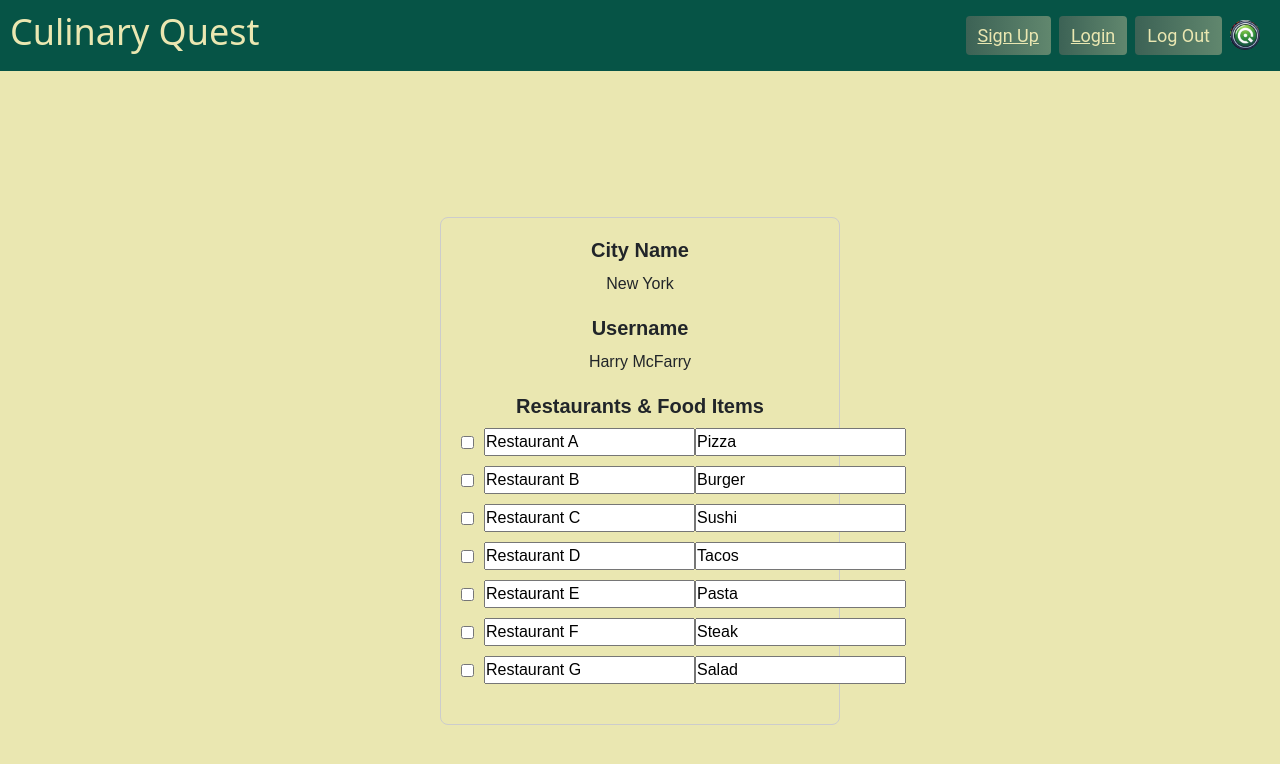
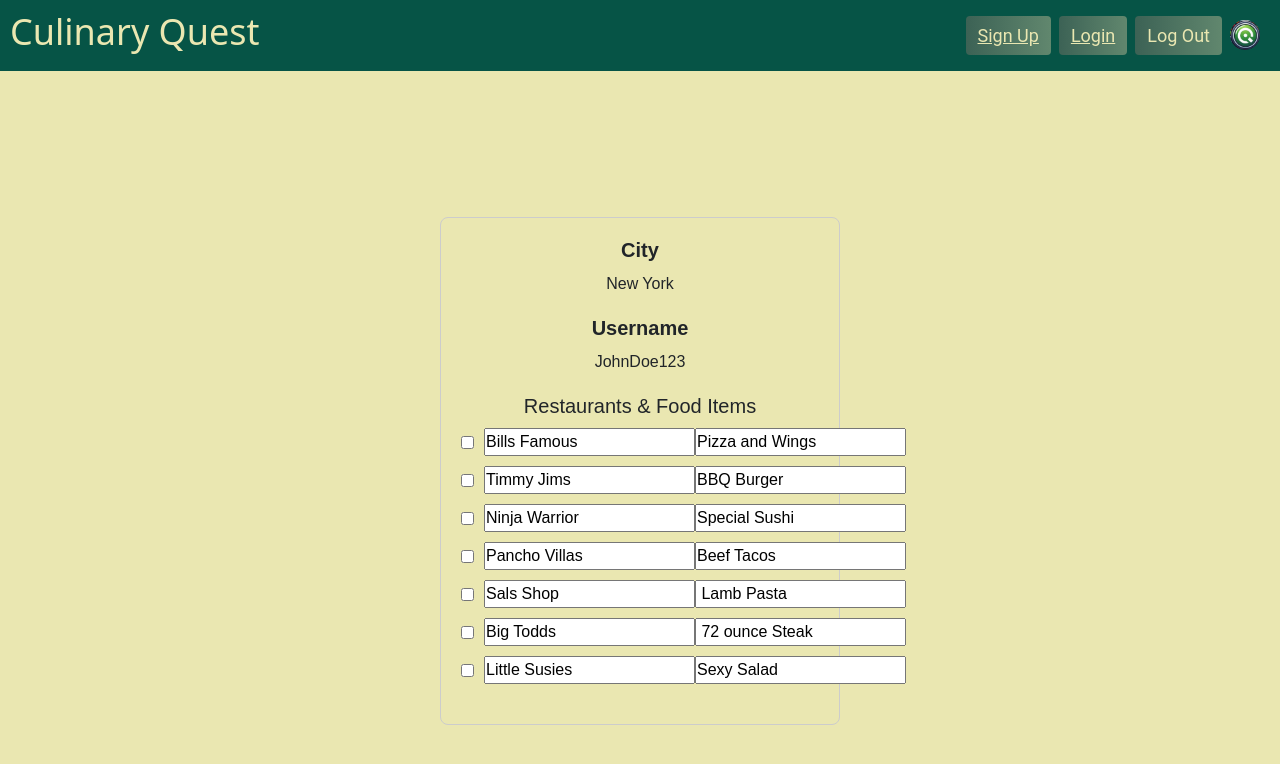
Before and after one commit to Schtitle24/Culinary-Quest, a React (Vite) app in the folder client/: page /SingleQuest in a window 1280 px wide. Shown: the top 764 px of the page. Built offline with nearby package versions, Linux system fonts and the light colour scheme; a web font is replaced by a local one.

Commit message:
single quest card data for showing

```diff
--- a/client/src/pages/SingleQuest.jsx
+++ b/client/src/pages/SingleQuest.jsx
@@ -24,7 +24,7 @@ const SectionTitle = styled.h2`
   font-size: 20px;
   text-align: center;
   margin-bottom: 10px;
-  font-weight: bold;
+  font-weight: ${(props) => (props.bold ? 'bold' : 'normal')}; /* Added font-weight */
 `;
 
 const SubTitle = styled.p`
@@ -48,15 +48,15 @@ const TextInput = styled.input`
 `;
 
 // Component
-const QuestCardList = () => {
+const SingleQuest = () => {
   const [restaurantData, setRestaurantData] = useState([
-    { name: 'Restaurant A', food: 'Pizza', checked: false },
-    { name: 'Restaurant B', food: 'Burger', checked: false },
-    { name: 'Restaurant C', food: 'Sushi', checked: false },
-    { name: 'Restaurant D', food: 'Tacos', checked: false },
-    { name: 'Restaurant E', food: 'Pasta', checked: false },
-    { name: 'Restaurant F', food: 'Steak', checked: false },
-    { name: 'Restaurant G', food: 'Salad', checked: false },
+    { name: 'Bills Famous', food: 'Pizza and Wings', checked: false },
+    { name: 'Timmy Jims', food: 'BBQ Burger', checked: false },
+    { name: 'Ninja Warrior', food: 'Special Sushi', checked: false },
+    { name: 'Pancho Villas', food: 'Beef Tacos', checked: false },
+    { name: 'Sals Shop', food: ' Lamb Pasta', checked: false },
+    { name: 'Big Todds', food: ' 72 ounce Steak', checked: false },
+    { name: 'Little Susies', food: 'Sexy Salad', checked: false },
   ]);
 
   const handleInputChange = (index, field, value) => {
@@ -75,12 +75,12 @@ const QuestCardList = () => {
     <CenteredContainer>
       <CardContainer>
         <Section>
-          <SectionTitle>City Name</SectionTitle>
+          <SectionTitle bold><strong>City</strong></SectionTitle> {/* Bolded City */}
           <SubTitle>New York</SubTitle>
         </Section>
         <Section>
-          <SectionTitle>Username</SectionTitle>
-          <SubTitle>Harry McFarry</SubTitle>
+          <SectionTitle bold><strong>Username</strong></SectionTitle> {/* Bolded Username */}
+          <SubTitle>JohnDoe123</SubTitle>
         </Section>
         <Section>
           <SectionTitle>Restaurants & Food Items</SectionTitle>
@@ -111,4 +111,4 @@ const QuestCardList = () => {
   );
 };
 
-export default QuestCardList;
+export default SingleQuest;
```
